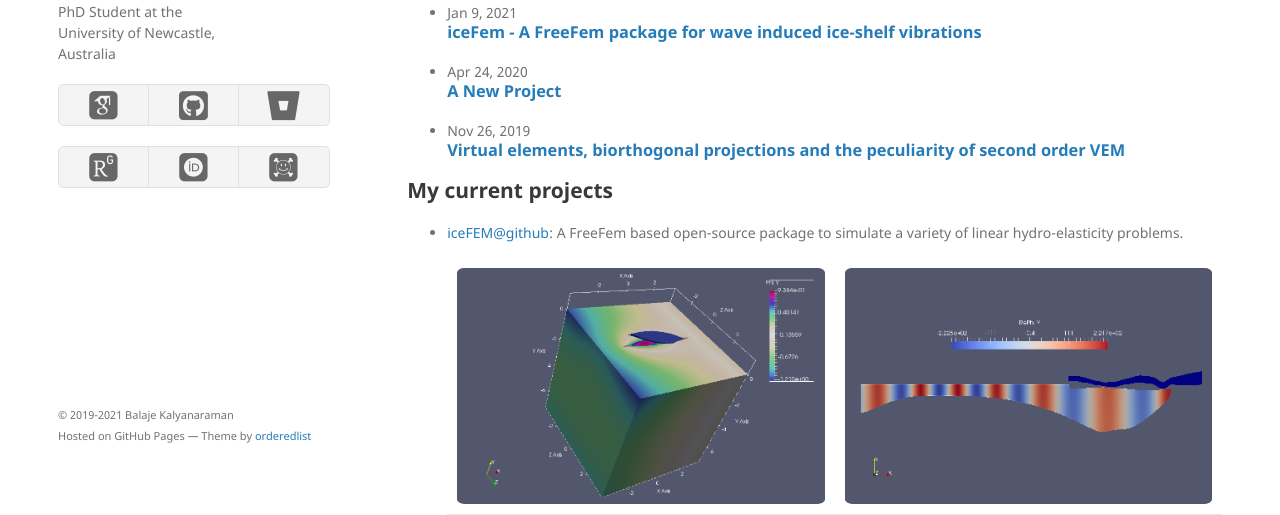
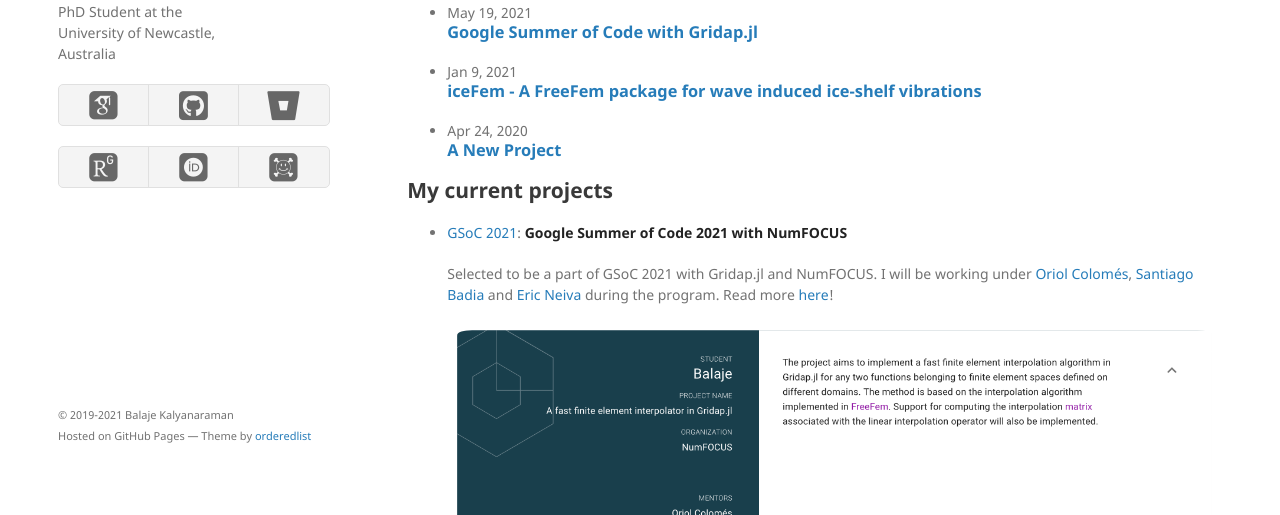
Before and after one commit to Balaje/balaje.github.io, a Jekyll site: the page built from index.md, in a window 1280 px wide and 900 px high, cut to the strip 385-900 px from the top of the window. Built offline with Jekyll 4.4.1, drawn with Linux system fonts in a browser that asks for light colours; nearby versions of some CDN libraries; some web fonts are replaced; our own code applies the rules of GitHub Pages for plain Markdown files; part of the change alters nothing that is shown.

Commit message:
Update GSoC

```diff
--- /dev/null
+++ b/_posts/2021-05-19-Google-Summer-Code.md
@@ -0,0 +1,102 @@
+---
+layout: post
+mathjax: true
+tags: [gridap, gsoc]
+title: Google Summer of Code with Gridap.jl
+---
+
+I am excited to share that I will participate in the 2021 edition of
+the Google Summer of Code (GSoC) with
+[Gridap](https://github.com/gridap) under the NumFOCUS organization. I
+will be working with [Eric Neiva](https://github.com/ericneiva),
+[Oriol Colomés](http://www.oriolcolomes.com) and [Santiago
+Badia](https://research.monash.edu/en/persons/santiago-badia-rodriguez)
+during the program. The topic of my project is [A fast finite element
+interpolator in
+Gridap.jl](https://github.com/gridap/GSoC/issues/5). In this short
+blog post, I will share my experiences writing a proposal for the
+GSoC project. Feel free to click on the links to read the
+conversation.
+
+## Deciding the topic
+
+Gridap offered a list of project titles through their
+official GSoC repository located here. They required the applicants to
+open an issue in their repo to discuss the topic in detail. I
+will briefly explain the process and the discussions I
+had with my mentors to finalize the topic for GSoC. I opened
+an [issue](https://github.com/gridap/GSoC/issues/5) on March 19,
+approximately a month before the student application closed. I
+started with one of the projects listed on the official repository and
+inquired whether an applicant could propose a different project.
+
+> - [Deciding a Topic](https://github.com/gridap/GSoC/issues/5#issuecomment-802593378)
+
+I was interested in working on a topic close to my research interest
+for GSoC 2021 and proposed a project around Virtual Element
+Methods. If you're wondering what virtual elements are, you could take
+a look at these posts in my blog:
+
+> - [A note on Gradient Recovery for the Virtual Element Method](/2019/11/02/A-Note-on-Gradient-Recovery.html)
+> - [Virtual elements, biorthogonal projections and the peculiarity of second-order VEM](/2019/11/26/VEM-Biorth.html)
+
+We then played around with the VEM idea a little bit while I worked
+on learning Gridap. It turned out that VEM needed more tools
+in Gridap to be implemented in time for a GSoC project. So we
+decided to leave it for later.
+
+> - [VEM Projectors](https://github.com/gridap/GSoC/issues/5#issuecomment-805324118)
+> - [Going through Gridap](https://github.com/gridap/GSoC/issues/5#issuecomment-806252705)
+
+While I did have good experience with numerical methods and other
+automated finite element solvers like FreeFem, I did not have much
+experience with Julia or Gridap. I installed the packages and tried
+programming an [ice-shelf](2021/01/09/iceFEM.html) example with
+Gridap. I did this for uniform geometries and compared it with some exact
+solutions (the code for this is available
+[here](https://github.com/Balaje/Gridap-Ice)). I then observed a few
+things while solving this problem. FreeFem offers a fast finite
+element interpolator of $$O(N\log N)$$ complexity to
+interpolate functions between different meshes and finite element
+spaces.
+
+- [FreeFem Interpolation
+matrix](https://doc.freefem.org/documentation/finite-element.html#interpolation-matrix)
+- [A Fast Finite Element Interpolator in FreeFem](https://doc.freefem.org/documentation/finite-element.html#a-fast-finite-element-interpolator)
+
+I wanted this feature in Gridap to solve more general ice-shelf problems, but
+Gridap did not have it yet. It gave me an idea for
+a GSoC project to implement this feature, and it felt doable too. So
+along with this, I proposed a few more doable topics for my GSoC proposal.
+
+> - [Possible Topics for GSoC](https://github.com/gridap/GSoC/issues/5#issuecomment-808703235)
+
+I had video calls with all my mentors and subsequently chose to go with
+the first idea, i.e., implementing a fast finite element interpolator
+on Gridap.
+
+> - [Deciding the topic](https://github.com/gridap/GSoC/issues/5#issuecomment-816498994)
+
+## Writing a proposal
+
+Writing the proposal to GSoC was a bit of work, coming up with a
+suitable plan. I sent the proposal over to my mentors for
+suggestions, and they made sure that I highlight all my previous
+experience with open-source projects and my research. Also, having
+a research website is useful! The next step is to wait for
+the results. In the meantime, I learned more Julia
+programming and went briefly through the Gridap API. I have listed some resources below.
+
+> - [Zero-to-Hero Julia workshop by George Datseris](https://github.com/Datseris/Zero2Hero-JuliaWorkshop)
+> - [Gridap Tutorials](https://gridap.github.io/Tutorials/dev/)
+> - [Gridap Tutorial on low-level API](https://gridap.github.io/Tutorials/dev/pages/t012_poisson_dev_fe/#A-low-level-definition-of-the-cell-map-1)
+
+## Results
+Then on May 18, I received the results and was excited beyond
+bounds! You can find the title and abstract on the official page
+located
+[here](https://summerofcode.withgoogle.com/projects/#6175012823760896).
+I'll keep updating my blog as I work through the summer. I am looking
+forward to an exciting summer with Gridap and NumFOCUS!
+
+Stay tuned ;)
--- a/index.md
+++ b/index.md
@@ -30,6 +30,12 @@ finite element method. You can read more about my work in my [blog](/blog-page.h
 
 ## My current projects
 
+- [GSoC 2021](https://summerofcode.withgoogle.com/projects/#6175012823760896): **Google Summer of Code 2021 with NumFOCUS**
+
+    Selected to be a part of GSoC 2021 with Gridap.jl and NumFOCUS. I will be working under [Oriol Colomés](http://www.oriolcolomes.com), [Santiago Badia](https://research.monash.edu/en/persons/santiago-badia-rodriguez) and [Eric Neiva](https://github.com/ericneiva) during the program. Read more [here](/2021/05/19/Google-Summer-Code.html)!
+
+    | [![GSoC 2021](/img/gsoc.png)](https://summerofcode.withgoogle.com/projects/#6175012823760896) |
+
 - [iceFEM@github](https://github.com/Balaje/iceFem): A FreeFem based open-source package to simulate a variety of linear hydro-elasticity problems.
 
   | ![3D Vibration of a boat](/img/boatCav1.png) | ![Vibration of a non-uniform ice--shelf (BEDMAP2)](/img/BM1.png) |
```
Also changed, not shown: img/gsoc.png (added).
